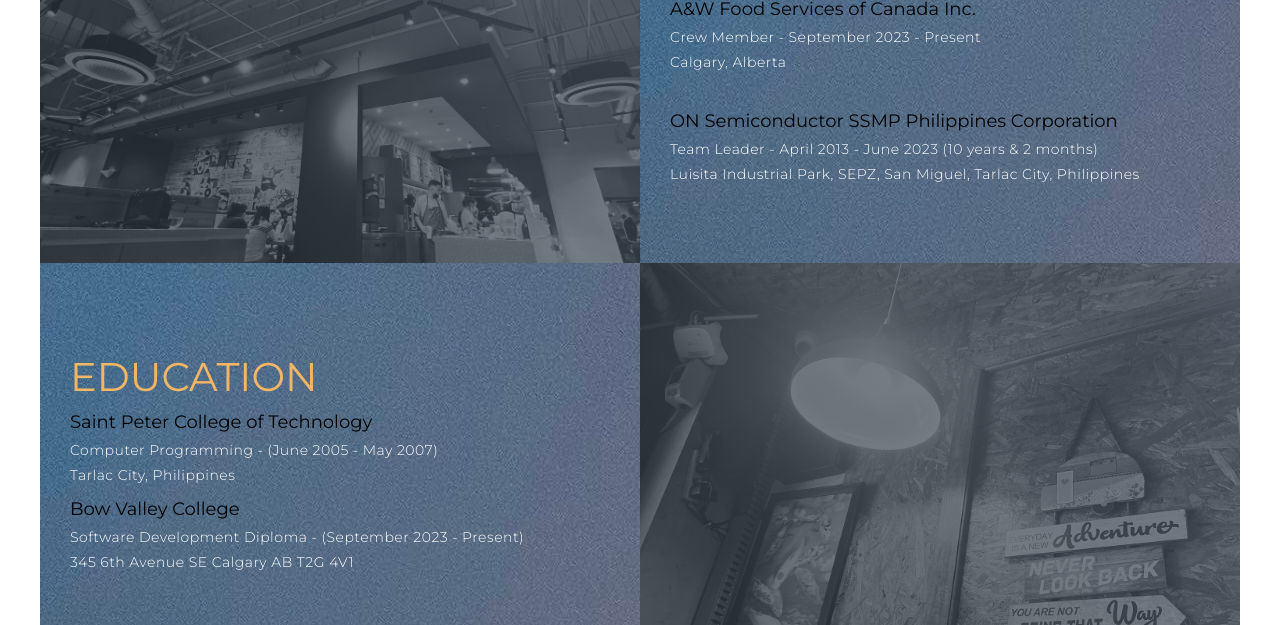
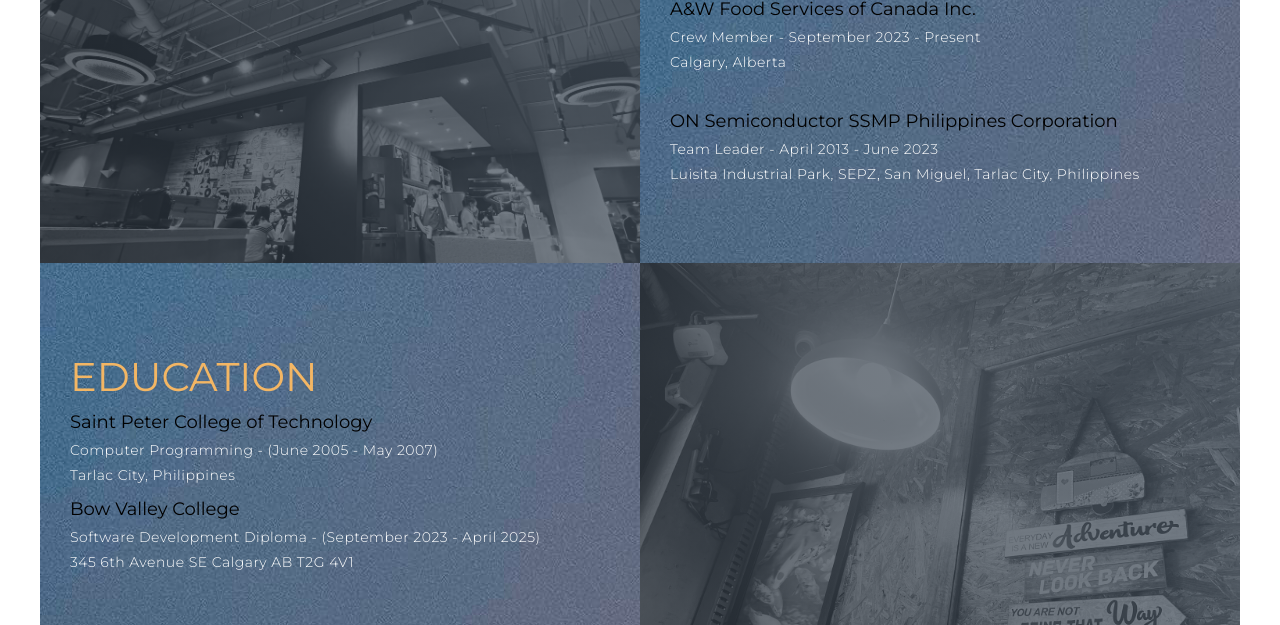
Before and after one commit to reynoldAO/PersonalWebsite, a plain HTML site: page index.html in a window 1280 px wide. Shown: the part 1560-2185 px from the top of the page. Drawn offline with Linux system fonts and the light colour scheme.

Commit message:
Update index.html
update info

```diff
--- a/index.html
+++ b/index.html
@@ -71,7 +71,7 @@
             <h2>A&W Food Services of Canada Inc.</h2>
             <p>Crew Member - September 2023 - Present <br>Calgary, Alberta<br><br>
             <h2>ON Semiconductor SSMP Philippines Corporation</h2>
-            <p>Team Leader - April 2013 - June 2023 (10 years & 2 months)<br>Luisita Industrial Park, SEPZ, San Miguel, Tarlac City, Philippines</p>
+            <p>Team Leader - April 2013 - June 2023 <br>Luisita Industrial Park, SEPZ, San Miguel, Tarlac City, Philippines</p>
           </div>
           <div class="Resume-img">
             <img src="exp.jpg" alt="img">
@@ -83,7 +83,7 @@
             <h2>Saint Peter College of Technology</h2>
             <p>Computer Programming - (June 2005 - May 2007)<br>Tarlac City, Philippines<br></p>
             <h2>Bow Valley College</h2>
-            <p>Software Development Diploma - (September 2023 - Present)<br>345 6th Avenue SE Calgary AB T2G 4V1</p>
+            <p>Software Development Diploma - (September 2023 - April 2025)<br>345 6th Avenue SE Calgary AB T2G 4V1</p>
           </div>
           <div class="Resume-img">
             <img src="reqd.jpg" alt="img">
```
